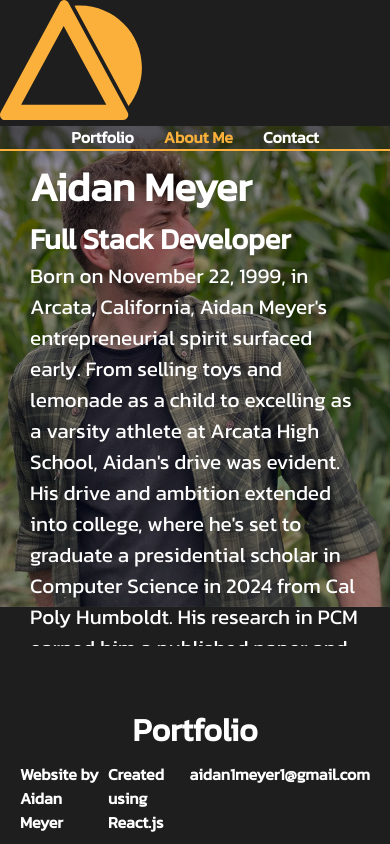
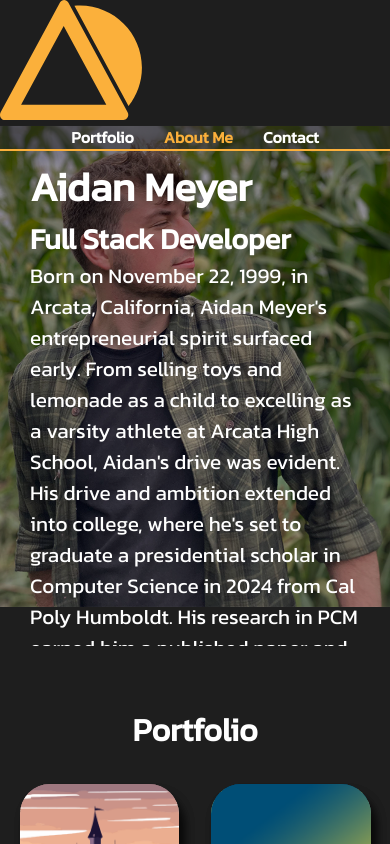
Before and after one commit to XXLZopes/virtual_portfolio, a React (Create React App) app: page / in a window 390 px wide. Shown: the top 844 px of the page. Built offline with nearby package versions, Linux system fonts and the light colour scheme.

Commit message:
fixed mobile footer

```diff
--- a/src/App.css
+++ b/src/App.css
@@ -22,7 +22,7 @@
 }
 
 footer {
-  position: fixed;
+  /* position: fixed; */
   z-index: 99;
   width: 100vw;
   bottom: 0;
@@ -52,4 +52,16 @@ footer ul li {
     padding: 0rem;
   }
 
+  footer ul {
+    text-align: center;
+    flex-direction: column;
+  }
+  footer ul li {
+    padding-bottom: .5rem;
+  }
+
+  footer ul:last-child {
+    padding-bottom: 0rem;
+  }
+
 }
```
Also changed, not shown: src/Components/Svgs/svg.css (+0 -9 lines).
